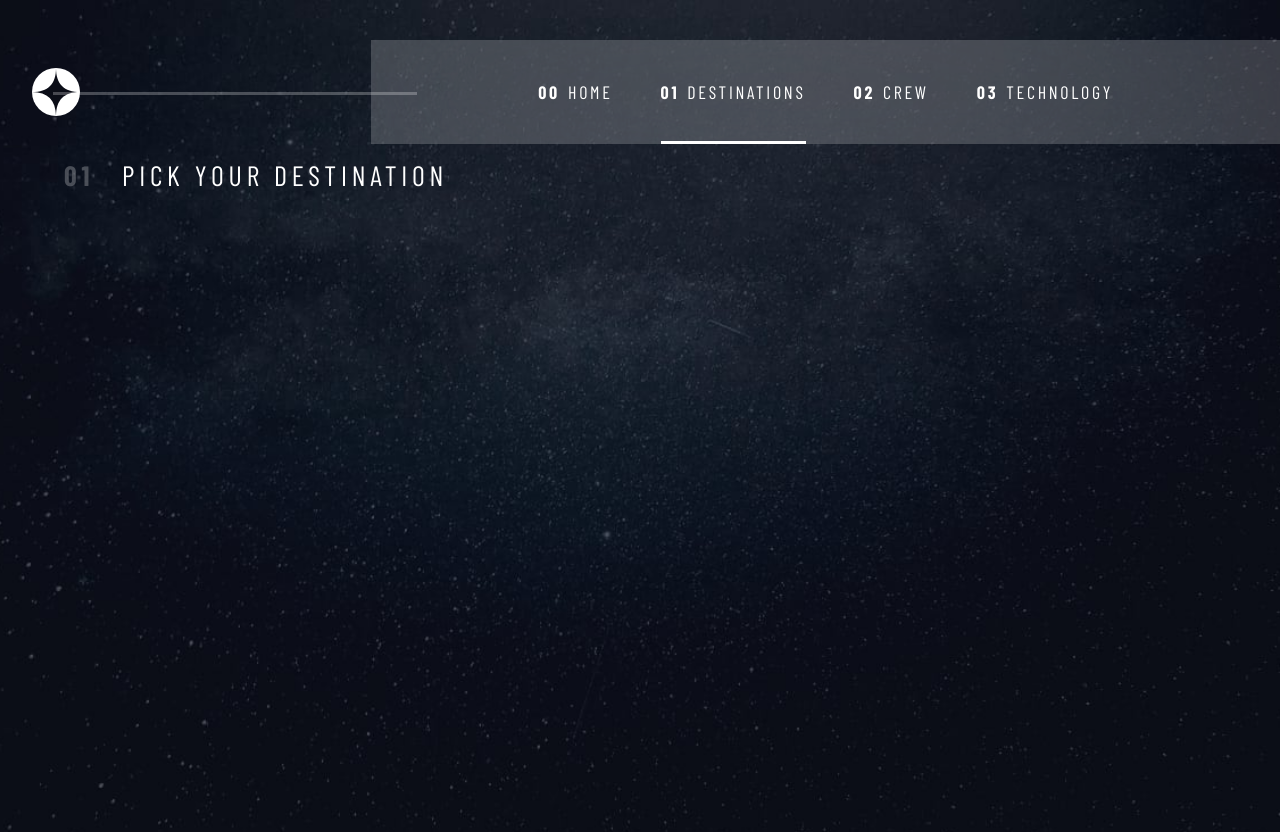
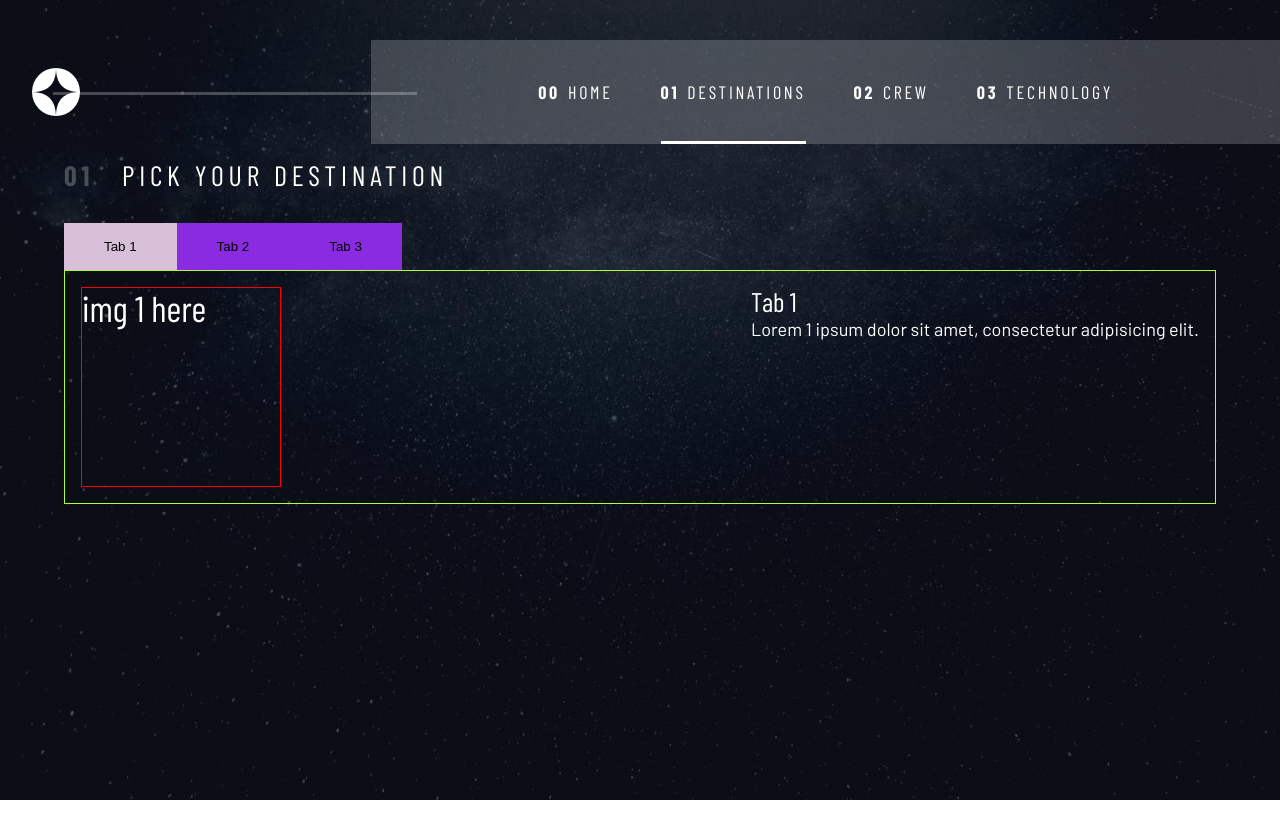
Before and after one commit to hariscs/space-tourism, a React (Create React App) app: page /destinations in a window 1280 px wide. Shown: the top 832 px of the page. After the commit the page ends 800 px from the top, so only its background shows below. Built offline with nearby package versions, Linux system fonts and the light colour scheme; a web font is replaced by a local one.

Commit message:
add tab component

```diff
--- a/src/components/DestTabs.jsx
+++ b/src/components/DestTabs.jsx
@@ -1,18 +1,60 @@
+import { useState } from 'react';
+import styles from '../styles/components/DestTabs.module.css';
+
+const TabsData = [
+	{
+		id: 'Tab 1',
+		title: 'Tab 1',
+		body: 'Lorem 1 ipsum dolor sit amet, consectetur adipisicing elit.',
+		img: 'img 1 here',
+	},
+	{
+		id: 'Tab 2',
+		title: 'Tab 2',
+		body: 'Lorem 2 ipsum dolor sit amet, consectetur adipisicing elit.',
+		img: 'img 2 here',
+	},
+	{
+		id: 'Tab 3',
+		title: 'Tab 3',
+		body: 'Lorem 3 ipsum dolor sit amet, consectetur adipisicing elit.',
+		img: 'img 3 here',
+	},
+];
+
 const DestTabs = () => {
-	const handler = (e) => {
-		console.log(e.target.getAttribute('data-index'));
+	const [activeTab, setActiveTab] = useState(TabsData[0].id);
+	const handleClick = (newActiveTab) => {
+		setActiveTab(newActiveTab);
 	};
 	return (
-		<div className='grid__container'>
-			<ul>
-				{/*	<li data-index={index} onClick={handler}>
-					<h2 style={{ color: 'white' }}>Dest tabs</h2>
-				</li>
-				 <li>
-					<h2>Dest tabs</h2>
-				</li> */}
-			</ul>
-		</div>
+		<main className={styles.tab}>
+			<div className={styles.tab__btn}>
+				{TabsData.map((data) => (
+					<button
+						key={data.id}
+						onClick={() => handleClick(data.id)}
+						className={data.id === activeTab ? styles.current : null}
+					>
+						{data.title}
+					</button>
+				))}
+			</div>
+			{TabsData.map(
+				(data) =>
+					data.id === activeTab && (
+						<div key={data.id} className={styles.tab__flex}>
+							<div className={styles.tab__img}>
+								<h1>{data.img}</h1>
+							</div>
+							<div className={styles.tab__info}>
+								<h2>{data.title}</h2>
+								<p>{data.body}</p>
+							</div>
+						</div>
+					)
+			)}
+		</main>
 	);
 };
 
--- /dev/null
+++ b/src/styles/components/DestTabs.module.css
@@ -0,0 +1,29 @@
+.tab {
+	/* border: 1px solid orange; */
+}
+
+.tab__img {
+	border: 1px solid red;
+	width: 200px;
+	height: 200px;
+	margin: 1rem;
+}
+
+button {
+	padding: 1rem 2.5rem;
+	background: blueviolet;
+	border: 0;
+}
+.current {
+	background: thistle;
+}
+
+.tab__info {
+	margin: 1rem;
+}
+
+.tab__flex {
+	border: 1px solid greenyellow;
+	display: flex;
+	justify-content: space-between;
+}
--- a/src/styles/globals.css
+++ b/src/styles/globals.css
@@ -100,7 +100,6 @@ li {
 /* media query for desktop screens */
 @media (min-width: 80em) {
 	.grid__container {
-		display: grid;
 		grid-template-columns: minmax(1.5rem, 1fr) repeat(2, minmax(0, 30rem)) minmax(
 				1.5rem,
 				1fr
--- a/src/styles/pages/Destination.module.css
+++ b/src/styles/pages/Destination.module.css
@@ -3,6 +3,7 @@
 	background-position: center;
 	background-size: cover;
 	min-height: 100vh;
+	color: #fff;
 }
 
 /* media query for tablets screens */
```
